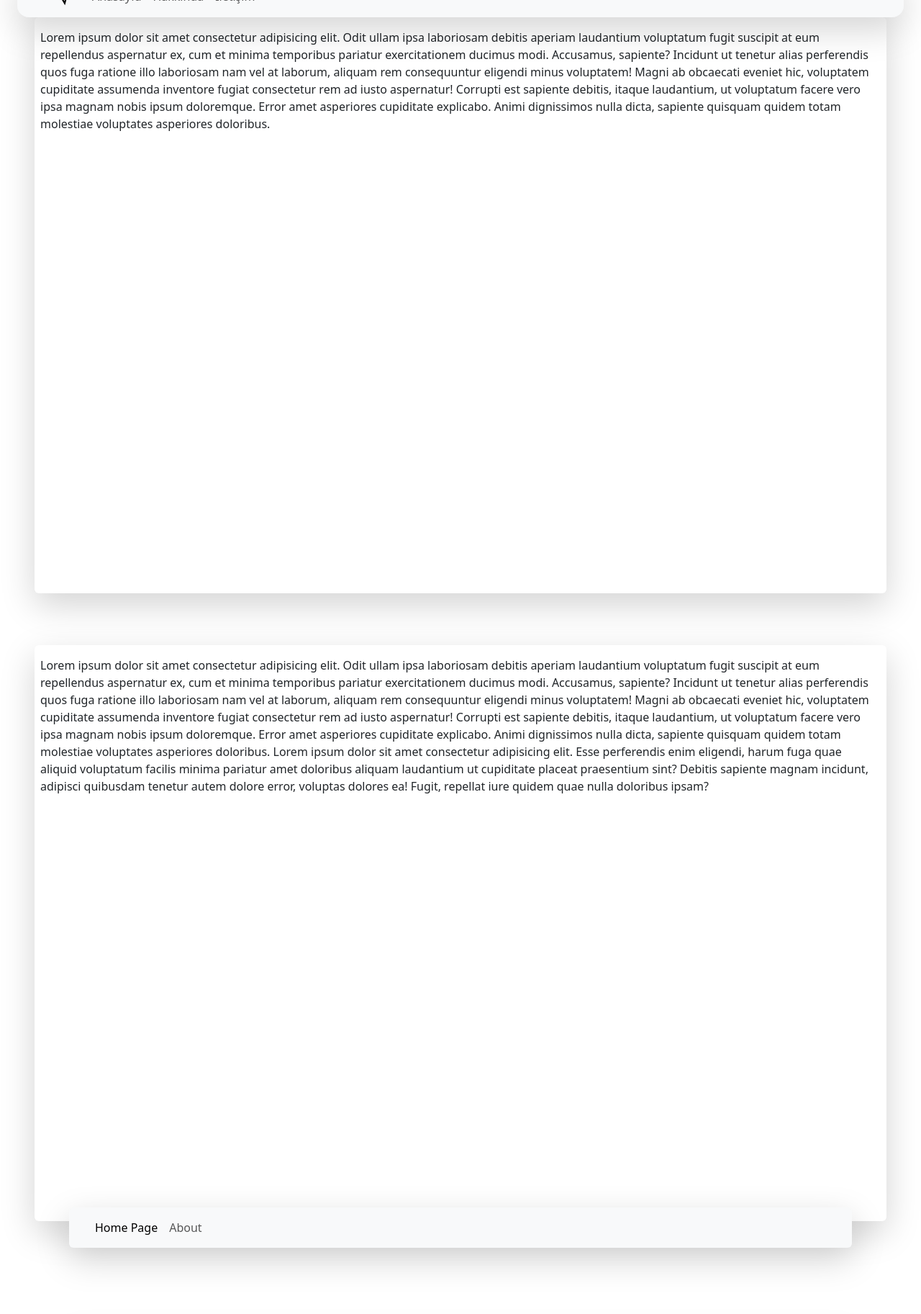
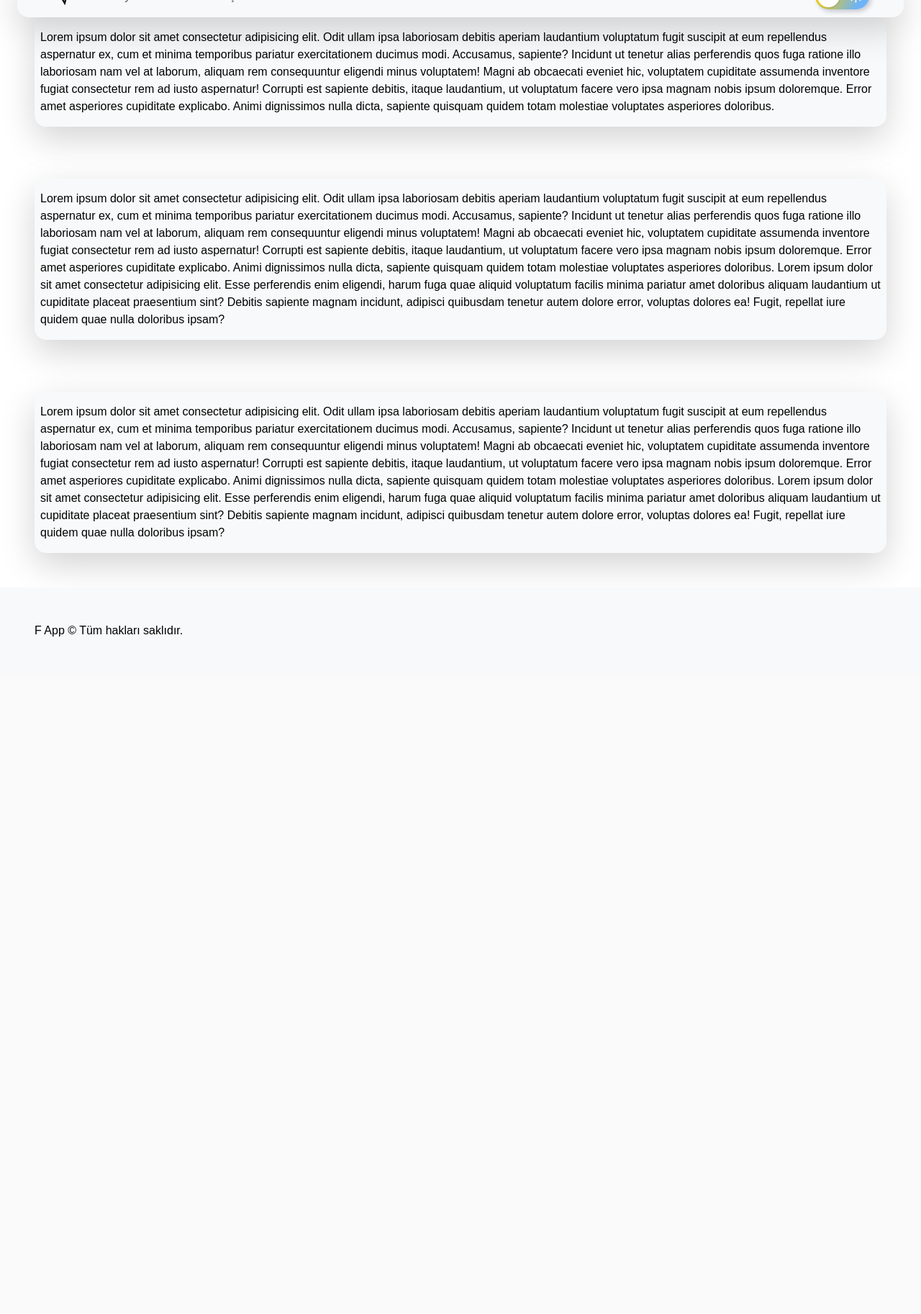
Before and after one commit to Furkaninzz/MyProject, a PHP site: page / in a window 1280 px wide. Shown: the top 1825 px of the page at 72% size. After the commit the page ends 884 px from the top, so only its background shows below. Run offline with PHP 8.4, Linux system fonts and the light colour scheme; some libraries are stand-ins or nearby versions.

Commit message:
Theme Button And Preloader

```diff
--- a/assets/css/style.css
+++ b/assets/css/style.css
@@ -28,6 +28,190 @@
     background: gray;
     transition: 1s;
   }
-  .icerik{
-    height: 100vh;
-  }
+
+  .preloader {
+    position: fixed;
+    top: 0;
+    left: 0;
+    width: 100%;
+    height: 100%;
+    background-color: #fff;
+    display: flex;
+    align-items: center;
+    justify-content: center;
+    z-index: 9999;
+    opacity: 1;
+    transition: opacity 1s ease-in-out;
+}
+
+.spinner {
+    border: 8px solid #3498db;
+    border-top: 8px solid transparent;
+    border-radius: 50%;
+    width: 50px;
+    height: 50px;
+    animation: spin 1s linear infinite, fadeIn 1s ease-in-out;
+}
+
+@keyframes spin {
+    0% { transform: rotate(0deg); }
+    100% { transform: rotate(360deg); }
+}
+
+@keyframes fadeIn {
+    0% { opacity: 0; }
+    100% { opacity: 1; }
+}
+
+/* Navbardaki Theme Switch Button'u */
+
+* {
+	border: 0;
+	box-sizing: border-box;
+	margin: 0;
+	padding: 0;
+}
+.switch {
+	--hue: 223;
+	--bg: hsl(var(--hue),10%,90%);
+	--fg: hsl(var(--hue),10%,10%);
+	--primary: hsl(var(--hue),90%,50%);
+	--trans-dur: 0.3s;
+	--trans-timing: cubic-bezier(0.76,0.05,0.24,0.95);
+	--trans-timing-in: cubic-bezier(0.76,0.05,0.86,0.06);
+	--trans-timing-out: cubic-bezier(0.05,0.76,0.06,0.86);
+	font-size: calc(8px + (80 - 40) * (100vw - 320px) / (2560 - 320));
+}
+body,
+input {
+	color: var(--fg);
+	font: 1em/1.5 sans-serif;
+}
+body {
+	background-color: var(--bg);
+	display: flex;
+	height: 100vh;
+	transition:
+		background-color var(--trans-dur),
+		color var(--trans-dur);
+}
+body:has(.switch__input:checked) {
+	background-color: var(--fg);
+	color: var(--bg);
+}
+.switch {
+	margin: auto;
+	position: relative;
+}
+.switch__icon,
+.switch__input {
+	display: block;
+}
+.switch__icon {
+	position: absolute;
+	top: 0.375em;
+	right: 0.375em;
+	width: 0.75em;
+	height: 0.75em;
+	transition:
+		opacity calc(var(--trans-dur) / 2),
+		transform calc(var(--trans-dur) / 2);
+}
+.switch__icon polyline {
+	transition: stroke-dashoffset calc(var(--trans-dur) / 2);
+}
+.switch__icon--light,
+.switch__icon--light polyline {
+	transition-delay: calc(var(--trans-dur) / 2);
+	transition-timing-function: var(--trans-timing-out);
+}
+.switch__icon--dark {
+	opacity: 0;
+	transform: translateX(-0.75em) rotate(30deg) scale(0.75);
+	transition-timing-function: var(--trans-timing-in);
+}
+.switch__input {
+	background-color: hsl(210,90%,70%);
+	border-radius: 0.75em;
+	box-shadow:
+		0 0 0 0.125em hsla(var(--hue),90%,50%,0),
+		0.125em 0.125em 0.25em hsla(var(--hue),90%,10%,0.2);
+	outline: transparent;
+	position: relative;
+	width: 3em;
+	height: 1.5em;
+	-webkit-appearance: none;
+	appearance: none;
+	-webkit-tap-highlight-color: transparent;
+	transition:
+		background-color var(--trans-dur) var(--trans-timing),
+		box-shadow 0.15s linear;
+}
+.switch__input:focus-visible {
+	box-shadow:
+		0 0 0 0.125em hsl(var(--hue),90%,50%),
+		0.125em 0.125em 0.25em hsla(var(--hue),90%,10%,0.2);
+}
+.switch__input:before,
+.switch__input:after {
+	content: "";
+	display: block;
+	position: absolute;
+}
+.switch__input:before {
+	background-color: hsl(50,90%,50%);
+	border-radius: inherit;
+	mask-image: linear-gradient(120deg,hsl(0,0%,0%) 20%,hsla(0,0%,0%,0) 80%);
+	-webkit-mask-image: linear-gradient(120deg,hsl(0,0%,0%) 20%,hsla(0,0%,0%,0) 80%);
+	inset: 0;
+	transition: background-color var(--trans-dur) var(--trans-timing);
+}
+.switch__input:after {
+	background-color: hsl(0,0%,100%);
+	border-radius: 50%;
+	box-shadow: 0.05em 0.05em 0.05em hsla(var(--hue),90%,10%,0.1);
+	top: 0.125em;
+	left: 0.125em;
+	width: 1.25em;
+	height: 1.25em;
+	transition:
+		background-color var(--trans-dur) var(--trans-timing),
+		transform var(--trans-dur) var(--trans-timing);
+	z-index: 1;
+}
+.switch__input:checked {
+	background-color: hsl(290,90%,40%);
+}
+.switch__input:checked:before {
+	background-color: hsl(220,90%,40%);
+}
+.switch__input:checked:after {
+	background-color: hsl(0,0%,0%);
+	transform: translateX(1.5em);
+}
+.switch__input:checked ~ .switch__icon--light,
+.switch__input:checked ~ .switch__icon--light polyline {
+	transition-delay: 0s;
+	transition-timing-function: var(--trans-timing-in);
+}
+.switch__input:checked ~ .switch__icon--light {
+	opacity: 0;
+	transform: translateX(-0.75em) rotate(-30deg) scale(0.75);
+}
+.switch__input:checked ~ .switch__icon--light polyline {
+	stroke-dashoffset: 1.5;
+}
+.switch__input:checked ~ .switch__icon--dark {
+	opacity: 1;
+	transform: translateX(-1.5em);
+	transition-delay: calc(var(--trans-dur) / 2);
+	transition-timing-function: var(--trans-timing-out);
+}
+.switch__sr {
+	overflow: hidden;
+	position: absolute;
+	width: 1px;
+	height: 1px;
+}
+
+/* Navbardaki Theme Switch Button'u */
--- a/assets/js/script.js
+++ b/assets/js/script.js
@@ -14,3 +14,17 @@ $(window).on('scroll', function() {
 
     prevScrollpos = currentScrollPos;
 });
+
+document.addEventListener('DOMContentLoaded', function() {
+    // Preloader'ı 2 saniye boyunca görünür tut, ardından gizle
+    setTimeout(function() {
+        var preloader = document.querySelector('.preloader');
+        preloader.style.opacity = '0';
+        setTimeout(function() {
+            preloader.style.display = 'none';
+            var content = document.querySelector('.content');
+            content.style.opacity = '1';
+            content.style.display = 'block';
+        }, 1000);
+    }, 1000);
+});
--- a/index.php
+++ b/index.php
@@ -7,7 +7,7 @@ require_once 'main.php';
 <head>
   <meta charset="UTF-8">
   <meta name="viewport" content="width=device-width, initial-scale=1.0">
-  <title><?= $_SESSION['page-title'] ?></title>
+  <script src="https://cdn.jsdelivr.net/npm/sweetalert2@11"></script>
   <link rel="apple-touch-icon" sizes="180x180" href="assets/favicon/black/apple-touch-icon.png">
   <link rel="icon" type="image/png" sizes="32x32" href="assets/favicon/black/favicon-32x32.png">
   <link rel="icon" type="image/png" sizes="16x16" href="assets/favicon/black/favicon-16x16.png">
@@ -18,12 +18,14 @@ require_once 'main.php';
   <link rel="stylesheet" href="https://cdn.jsdelivr.net/npm/bootstrap-icons@1.11.1/font/bootstrap-icons.css">
   <link rel="stylesheet" href="assets/vendor/bootstrap-5.3.2-dist/css/bootstrap.min.css">
   <link rel="stylesheet" href="assets/css/style.css">
+  <title><?= $_SESSION['page-title'] ?></title>
+
 </head>
 
 <body>
-  <nav class="p-4 fixed-top">
-    <div class="navbar-expand-lg rounded-4 shadow-lg px-5 bg-light navbar">
-      <a class="navbar-brand" href="#"><img src="assets/favicon/black/favicon-32x32.png" alt="" srcset=""></a>
+  <div class="p-4 mb-5 fixed-top">
+    <nav class="navbar navbar-expand-lg bg-light rounded-4 shadow-lg px-5 justify-content-evenly">
+      <a class="navbar-brand" href="index.php"><img src="assets/favicon/black/favicon-32x32.png"></a>
       <button class="navbar-toggler" type="button" data-toggle="collapse" data-target="#navbarNav" aria-controls="navbarNav" aria-expanded="false" aria-label="Toggle navigation">
         <span class="navbar-toggler-icon"></span>
       </button>
@@ -40,53 +42,55 @@ require_once 'main.php';
           </li>
         </ul>
       </div>
+      <label class="switch">
+        <input class="switch__input" type="checkbox" role="switch">
+        <svg class="switch__icon switch__icon--light" viewBox="0 0 12 12" width="12px" height="8px" aria-hidden="true">
+            <g fill="none" stroke="#fff" stroke-width="1" stroke-linecap="round">
+                <circle cx="6" cy="6" r="2" />
+                <g stroke-dasharray="1.5 1.5">
+                    <polyline points="6 10,6 11.5" transform="rotate(0,6,6)" />
+                    <polyline points="6 10,6 11.5" transform="rotate(45,6,6)" />
+                    <polyline points="6 10,6 11.5" transform="rotate(90,6,6)" />
+                    <polyline points="6 10,6 11.5" transform="rotate(135,6,6)" />
+                    <polyline points="6 10,6 11.5" transform="rotate(180,6,6)" />
+                    <polyline points="6 10,6 11.5" transform="rotate(225,6,6)" />
+                    <polyline points="6 10,6 11.5" transform="rotate(270,6,6)" />
+                    <polyline points="6 10,6 11.5" transform="rotate(315,6,6)" />
+                </g>
+            </g>
+        </svg>
+        <svg class="switch__icon switch__icon--dark" viewBox="0 0 12 12" width="12px" height="12px" aria-hidden="true">
+            <g fill="none" stroke="#fff" stroke-width="1" stroke-linejoin="round" transform="rotate(-45,6,6)">
+                <path d="m9,10c-2.209,0-4-1.791-4-4s1.791-4,4-4c.304,0,.598.041.883.105-.995-.992-2.367-1.605-3.883-1.605C2.962.5.5,2.962.5,6s2.462,5.5,5.5,5.5c1.516,0,2.888-.613,3.883-1.605-.285.064-.578.105-.883.105Z"/>
+            </g>
+        </svg>
+        <span class="switch__sr">Dark Mode</span>
+    </label>
+    </nav>
   </div>
-</nav>
   <header>
   </header>
-  <main>
+  <main class="mb-5">
     <section class="px-5 py-4 mb-2 ">
-      <p class="shadow-lg rounded py-3 px-2 icerik">Lorem ipsum dolor sit amet consectetur adipisicing elit. Odit ullam ipsa laboriosam debitis aperiam laudantium voluptatum fugit suscipit at eum repellendus aspernatur ex, cum et minima temporibus pariatur exercitationem ducimus modi. Accusamus, sapiente? Incidunt ut tenetur alias perferendis quos fuga ratione illo laboriosam nam vel at laborum, aliquam rem consequuntur eligendi minus voluptatem! Magni ab obcaecati eveniet hic, voluptatem cupiditate assumenda inventore fugiat consectetur rem ad iusto aspernatur! Corrupti est sapiente debitis, itaque laudantium, ut voluptatum facere vero ipsa magnam nobis ipsum doloremque. Error amet asperiores cupiditate explicabo. Animi dignissimos nulla dicta, sapiente quisquam quidem totam molestiae voluptates asperiores doloribus.</p>
+      <p class="shadow-lg rounded-4 py-3 px-2 bg-light">Lorem ipsum dolor sit amet consectetur adipisicing elit. Odit ullam ipsa laboriosam debitis aperiam laudantium voluptatum fugit suscipit at eum repellendus aspernatur ex, cum et minima temporibus pariatur exercitationem ducimus modi. Accusamus, sapiente? Incidunt ut tenetur alias perferendis quos fuga ratione illo laboriosam nam vel at laborum, aliquam rem consequuntur eligendi minus voluptatem! Magni ab obcaecati eveniet hic, voluptatem cupiditate assumenda inventore fugiat consectetur rem ad iusto aspernatur! Corrupti est sapiente debitis, itaque laudantium, ut voluptatum facere vero ipsa magnam nobis ipsum doloremque. Error amet asperiores cupiditate explicabo. Animi dignissimos nulla dicta, sapiente quisquam quidem totam molestiae voluptates asperiores doloribus.</p>
     </section>
 
     <section class="px-5 py-4 mb-2">
-      <p class="shadow-lg rounded py-3 px-2 icerik">Lorem ipsum dolor sit amet consectetur adipisicing elit. Odit ullam ipsa laboriosam debitis aperiam laudantium voluptatum fugit suscipit at eum repellendus aspernatur ex, cum et minima temporibus pariatur exercitationem ducimus modi. Accusamus, sapiente? Incidunt ut tenetur alias perferendis quos fuga ratione illo laboriosam nam vel at laborum, aliquam rem consequuntur eligendi minus voluptatem! Magni ab obcaecati eveniet hic, voluptatem cupiditate assumenda inventore fugiat consectetur rem ad iusto aspernatur! Corrupti est sapiente debitis, itaque laudantium, ut voluptatum facere vero ipsa magnam nobis ipsum doloremque. Error amet asperiores cupiditate explicabo. Animi dignissimos nulla dicta, sapiente quisquam quidem totam molestiae voluptates asperiores doloribus. Lorem ipsum dolor sit amet consectetur adipisicing elit. Esse perferendis enim eligendi, harum fuga quae aliquid voluptatum facilis minima pariatur amet doloribus aliquam laudantium ut cupiditate placeat praesentium sint? Debitis sapiente magnam incidunt, adipisci quibusdam tenetur autem dolore error, voluptas dolores ea! Fugit, repellat iure quidem quae nulla doloribus ipsam?</p>
-  <header class="px-5 py-4 mb-2">
-    <nav class="navbar navbar-expand-lg bg-body-tertiary shadow-lg rounded">
-      <div class="container-fluid">
-        <a class="navbar-brand" href="index.php"><img src="" alt="" srcset=""></a>
-        <button class="navbar-toggler" type="button" data-bs-toggle="collapse" data-bs-target="#navbarNav" aria-controls="navbarNav" aria-expanded="false" aria-label="Toggle navigation">
-          <span class="navbar-toggler-icon"></span>
-        </button>
-        <div class="collapse navbar-collapse" id="navbarNav">
-          <ul class="navbar-nav">
-            <li class="nav-item">
-              <a class="nav-link active" aria-current="page" href="#">Home Page</a>
-            </li>
-            <li class="nav-item">
-              <a class="nav-link" href="#">About</a>
-            </li>
-          </ul>
-        </div>
-      </div>
-    </nav>
-  </header>
-  <main style="height: 110vh;">
+      <p class="shadow-lg rounded-4 py-3 px-2 bg-light">Lorem ipsum dolor sit amet consectetur adipisicing elit. Odit ullam ipsa laboriosam debitis aperiam laudantium voluptatum fugit suscipit at eum repellendus aspernatur ex, cum et minima temporibus pariatur exercitationem ducimus modi. Accusamus, sapiente? Incidunt ut tenetur alias perferendis quos fuga ratione illo laboriosam nam vel at laborum, aliquam rem consequuntur eligendi minus voluptatem! Magni ab obcaecati eveniet hic, voluptatem cupiditate assumenda inventore fugiat consectetur rem ad iusto aspernatur! Corrupti est sapiente debitis, itaque laudantium, ut voluptatum facere vero ipsa magnam nobis ipsum doloremque. Error amet asperiores cupiditate explicabo. Animi dignissimos nulla dicta, sapiente quisquam quidem totam molestiae voluptates asperiores doloribus. Lorem ipsum dolor sit amet consectetur adipisicing elit. Esse perferendis enim eligendi, harum fuga quae aliquid voluptatum facilis minima pariatur amet doloribus aliquam laudantium ut cupiditate placeat praesentium sint? Debitis sapiente magnam incidunt, adipisci quibusdam tenetur autem dolore error, voluptas dolores ea! Fugit, repellat iure quidem quae nulla doloribus ipsam?</p>
+    </section>
     <section class="px-5 py-4 mb-2">
-      <p class="shadow-lg rounded py-3 px-2">Lorem ipsum dolor sit amet consectetur adipisicing elit. Odit ullam ipsa laboriosam debitis aperiam laudantium voluptatum fugit suscipit at eum repellendus aspernatur ex, cum et minima temporibus pariatur exercitationem ducimus modi. Accusamus, sapiente? Incidunt ut tenetur alias perferendis quos fuga ratione illo laboriosam nam vel at laborum, aliquam rem consequuntur eligendi minus voluptatem! Magni ab obcaecati eveniet hic, voluptatem cupiditate assumenda inventore fugiat consectetur rem ad iusto aspernatur! Corrupti est sapiente debitis, itaque laudantium, ut voluptatum facere vero ipsa magnam nobis ipsum doloremque. Error amet asperiores cupiditate explicabo. Animi dignissimos nulla dicta, sapiente quisquam quidem totam molestiae voluptates asperiores doloribus.</p>
+      <p class="shadow-lg rounded-4 py-3 px-2 bg-light">Lorem ipsum dolor sit amet consectetur adipisicing elit. Odit ullam ipsa laboriosam debitis aperiam laudantium voluptatum fugit suscipit at eum repellendus aspernatur ex, cum et minima temporibus pariatur exercitationem ducimus modi. Accusamus, sapiente? Incidunt ut tenetur alias perferendis quos fuga ratione illo laboriosam nam vel at laborum, aliquam rem consequuntur eligendi minus voluptatem! Magni ab obcaecati eveniet hic, voluptatem cupiditate assumenda inventore fugiat consectetur rem ad iusto aspernatur! Corrupti est sapiente debitis, itaque laudantium, ut voluptatum facere vero ipsa magnam nobis ipsum doloremque. Error amet asperiores cupiditate explicabo. Animi dignissimos nulla dicta, sapiente quisquam quidem totam molestiae voluptates asperiores doloribus. Lorem ipsum dolor sit amet consectetur adipisicing elit. Esse perferendis enim eligendi, harum fuga quae aliquid voluptatum facilis minima pariatur amet doloribus aliquam laudantium ut cupiditate placeat praesentium sint? Debitis sapiente magnam incidunt, adipisci quibusdam tenetur autem dolore error, voluptas dolores ea! Fugit, repellat iure quidem quae nulla doloribus ipsam?</p>
     </section>
 
-    <section class="px-5 py-4 mb-2">
-      <p class="shadow-lg rounded py-3 px-2">Lorem ipsum dolor sit amet consectetur adipisicing elit. Odit ullam ipsa laboriosam debitis aperiam laudantium voluptatum fugit suscipit at eum repellendus aspernatur ex, cum et minima temporibus pariatur exercitationem ducimus modi. Accusamus, sapiente? Incidunt ut tenetur alias perferendis quos fuga ratione illo laboriosam nam vel at laborum, aliquam rem consequuntur eligendi minus voluptatem! Magni ab obcaecati eveniet hic, voluptatem cupiditate assumenda inventore fugiat consectetur rem ad iusto aspernatur! Corrupti est sapiente debitis, itaque laudantium, ut voluptatum facere vero ipsa magnam nobis ipsum doloremque. Error amet asperiores cupiditate explicabo. Animi dignissimos nulla dicta, sapiente quisquam quidem totam molestiae voluptates asperiores doloribus. Lorem ipsum dolor sit amet consectetur adipisicing elit. Esse perferendis enim eligendi, harum fuga quae aliquid voluptatum facilis minima pariatur amet doloribus aliquam laudantium ut cupiditate placeat praesentium sint? Debitis sapiente magnam incidunt, adipisci quibusdam tenetur autem dolore error, voluptas dolores ea! Fugit, repellat iure quidem quae nulla doloribus ipsam?</p>
-    </section>
-  </main>
 
-
-  <footer>
-
+    <footer class="bg-light p-5">
+      F App &copy; Tüm hakları saklıdır.
     </footer>
     <script src="assets/vendor/jquery-3.7.1/jquery-3.7.1.min.js"></script>
     <script src="assets/js/script.js"></script>
+    <div class="preloader">
+      <div class="spinner"></div>
+    </div>
 </body>
 
 </html>
```
Lines whose indentation alone changed are shown as unchanged.
